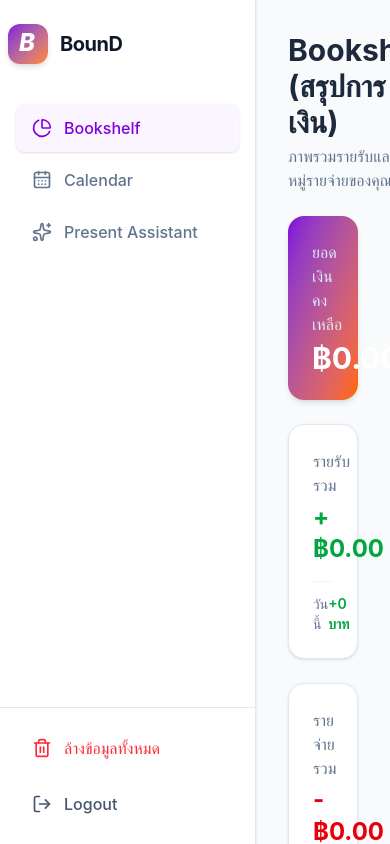
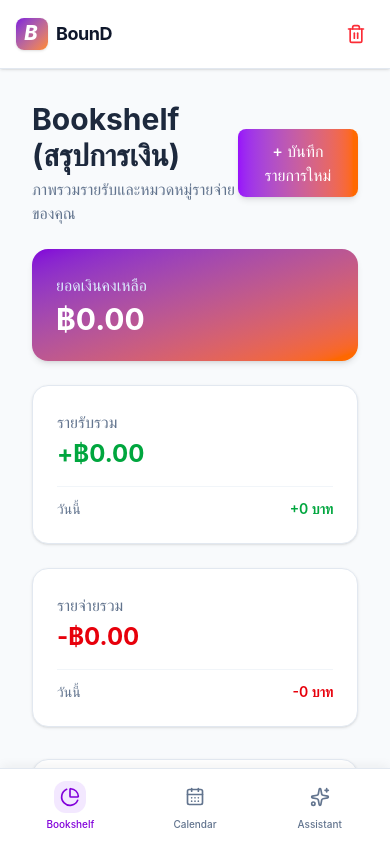
Before and after one commit to murto2552-lang/Bound, a React (Vite) app: page / in a window 390 px wide. Built offline with nearby package versions, Linux system fonts and the light colour scheme.

Commit message:
Make application mobile responsive

```diff
--- a/src/components/Layout.jsx
+++ b/src/components/Layout.jsx
@@ -24,9 +24,20 @@ export default function Layout() {
   ];
 
   return (
-    <div className="flex h-screen bg-slate-50 text-slate-800">
-      {/* Sidebar */}
-      <aside className="w-64 bg-white border-r border-slate-200 flex flex-col shadow-sm">
+    <div className="flex h-screen bg-slate-50 text-slate-800 flex-col md:flex-row">
+      {/* Mobile Header */}
+      <header className="md:hidden flex justify-between items-center bg-white p-4 border-b border-slate-200 shadow-sm z-20">
+        <div className="flex items-center gap-2">
+          <div className="w-8 h-8 bg-gradient-to-br from-purple-700 to-orange-400 rounded-lg flex items-center justify-center text-white shadow-sm font-extrabold text-xl italic pb-0.5 pr-0.5">B</div>
+          <h1 className="text-lg font-bold text-slate-900 tracking-tight">BounD</h1>
+        </div>
+        <button onClick={handleReset} className="text-red-500 hover:bg-red-50 p-2 rounded-lg transition-colors" aria-label="รีเซ็ตข้อมูล">
+          <Trash2 size={20} />
+        </button>
+      </header>
+
+      {/* Sidebar (Desktop) */}
+      <aside className="hidden md:flex w-64 bg-white border-r border-slate-200 flex-col shadow-sm z-20">
         <div className="flex items-center gap-3 px-2 mb-8 mt-6">
           <div className="w-10 h-10 bg-gradient-to-br from-purple-700 to-orange-400 rounded-xl flex items-center justify-center text-white shadow-md font-extrabold text-2xl italic pb-0.5 pr-0.5">
             B
@@ -67,9 +78,32 @@ export default function Layout() {
       </aside>
 
       {/* Main Content Area */}
-      <main className="flex-1 overflow-auto">
+      <main className="flex-1 overflow-auto pb-20 md:pb-0 relative w-full overflow-x-hidden">
         <Outlet />
       </main>
+
+      {/* Bottom Navigation (Mobile) */}
+      <nav className="md:hidden fixed bottom-0 left-0 right-0 bg-white border-t border-slate-200 flex justify-around items-center px-2 py-1 shadow-[0_-4px_10px_-1px_rgba(0,0,0,0.05)] z-50" style={{ paddingBottom: 'max(env(safe-area-inset-bottom), 0.25rem)' }}>
+        {navItems.map((item) => {
+          const isActive = location.pathname === item.path;
+          return (
+            <Link
+              key={item.name}
+              to={item.path}
+              className={`flex flex-col items-center justify-center w-full py-2 transition-all ${
+                isActive ? 'text-purple-700' : 'text-slate-500 hover:text-slate-700'
+              }`}
+            >
+              <div className={`${isActive ? 'bg-purple-100 p-1.5 rounded-xl' : 'p-1.5'}`}>
+                {item.icon}
+              </div>
+              <span className={`text-[10px] mt-1 font-medium ${isActive ? 'font-bold' : ''}`}>
+                {item.name.replace('Present ', '')}
+              </span>
+            </Link>
+          );
+        })}
+      </nav>
     </div>
   );
 }
--- a/src/pages/CalendarView.jsx
+++ b/src/pages/CalendarView.jsx
@@ -125,7 +125,7 @@ export default function CalendarView() {
               <div
                 key={index}
                 onClick={() => day && setSelectedDate({ day, month, year, transactions: dayTx })}
-                className={`min-h-[120px] p-2 border-b border-r border-slate-100 relative group transition-colors ${day ? 'cursor-pointer hover:bg-blue-50/50' : 'bg-slate-50/50'} ${index % 7 === 6 ? 'border-r-0' : ''}`}
+                className={`min-h-[80px] md:min-h-[120px] p-1 md:p-2 border-b border-r border-slate-100 relative group transition-colors ${day ? 'cursor-pointer hover:bg-purple-50/50' : 'bg-slate-50/50'} ${index % 7 === 6 ? 'border-r-0' : ''}`}
               >
                 {day && (
                   <>
```
